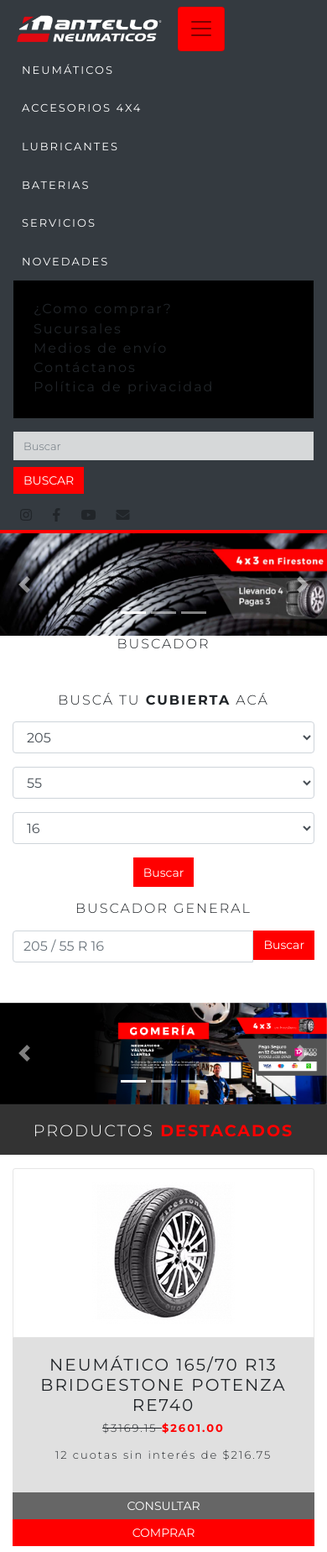
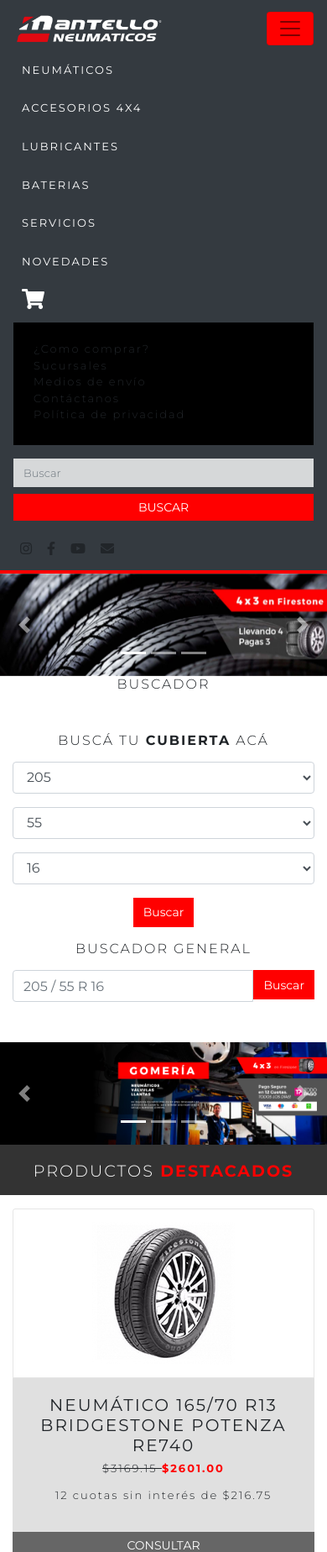
Before and after one commit to axelemilianojesus/mantello, a PHP site: page /home.php in a window 390 px wide, after a click that opens the changed part. Shown: the top 1848 px of the page at 84% size. Run offline with PHP 8.4, Linux system fonts and the light colour scheme.

Commit message:
HEADER al 90% - solo falta alinear al centro FOOTER Responsive

```diff
--- a/mantello-site/css/style.css
+++ b/mantello-site/css/style.css
@@ -65,6 +65,25 @@ a {
   font-size: small;
   font-weight: 100;
 }
+.font-xl{font-size: x-large;
+    margin-top: -5px;}
+.align-contents-center {
+  display: -webkit-flex;
+  display: flex;
+  -webkit-flex-wrap: wrap;
+  flex-wrap: wrap;
+  -webkit-align-content: center;
+  align-content: center;
+}
+.divider {
+  background: #333;
+  padding: 20px;
+  text-align: center;
+  color: white;
+  font-size: larger;
+  height: 60px;
+  margin: auto;
+}
 /*-------------------------------------------------FORMS*/
 .navbar .form-control {
   /*height: calc(1 + 1rem);*/
@@ -93,15 +112,15 @@ select {
   transition: border-color .15s ease-in-out, box-shadow .15s ease-in-out;
 }
 
+
+
+
+/*-------------------------------------------------MENU*/
 .navbar-toggler {
   color: black;
   border-color: red;
   background: red;
 }
-
-
-
-/*-------------------------------------------------SUBMENU*/
 .nav-bar-sup {
   flex-direction: row;
   font-size: 10px;
@@ -128,26 +147,18 @@ ul {
   padding: 20px;
   font-weight: 100;
 }
-
-.nav li:hover>ul {
-  display: block;
-}
-
 .nav>li>a {
   position: relative;
   display: block;
   padding: 15px 10px;
 }
+.display-contents{
+  display: contents;
+}
+.nav li:hover>ul {
+  display: block;
+}
 
-.divisor {
-  background: #333;
-  padding: 20px;
-  text-align: center;
-  color: white;
-  font-size: larger;
-  height: 60px;
-  margin: auto;
-}
 
 .submenu-mantello{}
 /* (1024x768) iPad 1 & 2, XGA */
--- a/mantello-site/footer.php
+++ b/mantello-site/footer.php
@@ -2,7 +2,7 @@
   	<div class="row border-top-red py-md-5 py-sm-2 footer">
       <div class=" row max-width mx-3 col-12 m-auto">
 
-      <div class="col-md-4">
+      <div class="col-md-4 col-sm-6">
   			<p><img alt="Mantello logo" src="img/mantello-logo-degrade.png" width="100px"/></p>
 
         <h3 class="d-block">CONTACTO</h3>
@@ -15,7 +15,7 @@
 
 
   		</div>
-  		<div class="col-md-4">
+  		<div class="col-md-4 col-sm-6">
 
         <h3 class="d-block">SUCURSALES</h3>
         <ul class="text-white font-small">
@@ -30,7 +30,7 @@
   			</p>
   		</div>
 
-  		<div class="col-md-4">
+  		<div class="col-md-4 d-none d-sm-block">
         <h3 class="d-block">SERVICIOS</h3>
         <ul class="text-white font-small">
           <li class="mb-2 font-italic">Tren Delantero</li>
--- a/mantello-site/header.php
+++ b/mantello-site/header.php
@@ -28,23 +28,31 @@
 
 <body>
   <div class="bg-black w-100 d-none d-md-block">
+    <div class="max-width mx-auto d-table">
     <ul class="nav navbar-nav navbar-right visible-xs nav-bar-sup font-small" >
       <li><a href="#">¿Como comprar?</a></li>
       <li><a href="#">Sucursales</a></li>
       <li><a href="#">Medios de envío</a></li>
-      <li><a href="#.html">Contáctanos</a></li>
+      <li><a href="#">Contáctanos</a></li>
       <li><a href="#">Política de privacidad</a></li>
     </ul>
+  </div>
+  </div>
 
-  </div>
-  <nav class="navbar navbar-expand-lg navbar-light bg-dark border-bottom-red">
-    <div class="row max-width">
+  <nav class="navbar navbar-expand-lg navbar-light bg-dark border-bottom-red align-content-center">
+    <div class="max-width display-contents align-content-around mx-auto">
+
+    <div class="logo float-left">
     <a class="navbar-brand" href="#">
       <img src="img/mantello-ISOLOGO-W.png" alt="isologo" width="180px">
     </a>
+    </div>
+
+    <div class="hamburguer float-right">
     <button class="navbar-toggler" type="button" data-toggle="collapse" data-target="#navbarSupportedContent" aria-controls="navbarSupportedContent" aria-expanded="false" aria-label="Toggle navigation">
       <span class="navbar-toggler-icon"></span>
     </button>
+    </div>
 
     <div class="collapse navbar-collapse" id="navbarSupportedContent">
       <ul class="nav navbar-nav">
@@ -78,25 +86,28 @@
         <li><a href="#contact">BATERIAS</a></li>
         <li><a href="servicios.html">SERVICIOS</a></li>
         <li><a href="novedades.html">NOVEDADES</a></li>
+        <li><a href="#"><i class="fas fa-shopping-cart font-xl"></i></a></li>
         <!--<li class="hidden-xs"><a href="#contact">OFERTAS</a></li>-->
       <!--BUSCADOR-->
       </ul>
-      <ul class="w-100 d-none d-block d-md-none bg-black p-4" >
+      <ul class="w-100 d-none d-block d-md-none bg-black p-4 font-small" >
         <li class="mb-1"><a href="#">¿Como comprar?</a></li>
         <li class="mb-1"><a href="#">Sucursales</a></li>
         <li class="mb-1"><a href="#">Medios de envío</a></li>
-        <li class="mb-1"><a href="#.html">Contáctanos</a></li>
+        <li class="mb-1"><a href="#">Contáctanos</a></li>
         <li class="mb-1"><a href="#">Política de privacidad</a></li>
       </ul>
-      <form class="form-inline my-2 my-lg-0">
-        <input class="form-control mr-sm-2" type="search" placeholder="Buscar" aria-label="Search">
-        <button class="btn btn-outline-success my-2 my-sm-0" type="submit">BUSCAR</button>
+      <form class="form-inline d-none d-block d-md-none my-2 my-lg-0">
+        <input class="form-control mr-sm-2 w-100" type="search" placeholder="Buscar" aria-label="Search">
+        <button class="btn btn-outline-success my-2 my-sm-0 w-100" type="submit">BUSCAR</button>
       </form>
       <!--ICONOS-->
-      <div class="ml-auto p-2 bd-highlight d-inline"><a href="#"><i class="fab fa-instagram"></i></a></div>
-      <div class="ml-auto p-2 bd-highlight d-inline"><a href="#"><i class="fab fa-facebook-f"></i></a></div>
-      <div class="ml-auto p-2 bd-highlight d-inline"><a href="#"><i class="fab fa-youtube"></i></a></div>
-      <div class="ml-auto p-2 bd-highlight d-inline"><a href="#"><i class="fas fa-envelope"></i></i></a></div>
+      <div class="iconos d-flex">
+      <div class="p-2 bd-highlight d-inline"><a href="#"><i class="fab fa-instagram"></i></a></div>
+      <div class="p-2 bd-highlight d-inline"><a href="#"><i class="fab fa-facebook-f"></i></a></div>
+      <div class="p-2 bd-highlight d-inline"><a href="#"><i class="fab fa-youtube"></i></a></div>
+      <div class="p-2 bd-highlight d-inline"><a href="#"><i class="fas fa-envelope"></i></i></a></div>
+      </div>
     </div>
   </div>
   </nav>
--- a/mantello-site/home.php
+++ b/mantello-site/home.php
@@ -197,7 +197,7 @@ require_once("header.php");
     </div>
     <!--______________________________ FIN SLIDER-->
 
-  <div class="divisor">
+  <div class="divider">
     <p class="textoblanco1">PRODUCTOS<span class="estilorojo"> DESTACADOS</span></p>
   </div>
 
@@ -396,7 +396,7 @@ require_once("header.php");
     </div>
   </div>
 <!-- SUCURSALES -->
-  <div class="divisor">
+  <div class="divider">
     <p class=""><span class="estilorojo">SUCURSALES</span></p>
   </div>
 
@@ -432,7 +432,7 @@ require_once("header.php");
               </div>
             </div>
 
-            <div id="carouselExampleControls" class="carousel slide col-md-8 m-0 p-0" data-ride="carousel">
+            <div id="carouselExampleControls" class="carousel slide col-sm-8 m-0 p-0 bg-dark" data-ride="carousel">
   <div class="carousel-inner">
     <div class="carousel-item active">
       <div class="graph-content"> <iframe
@@ -473,7 +473,7 @@ require_once("header.php");
   </div>
 
 
-  <div class="divisor">
+  <div class="divider">
     <p class="textoblanco1">NOVEDADES</p>
   </div>
 
```
